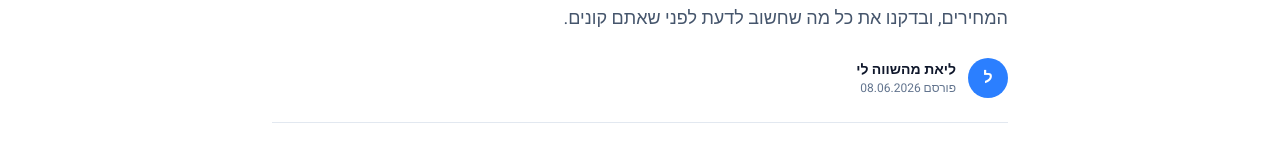
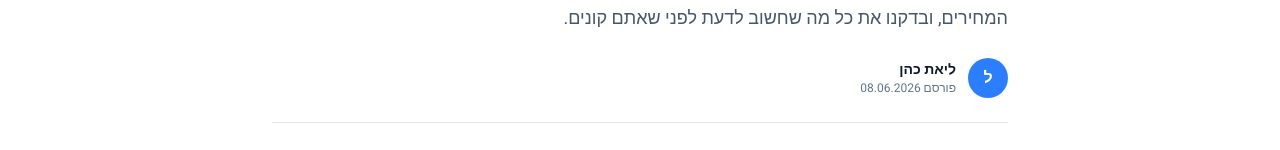
Before and after one commit to liatcohen88/compare-site, a Next.js app: page /blog/airpods-pro-2-price-comparison-israel-2026 in a window 1280 px wide. Shown: the part 358-508 px from the top of the page. Built offline with nearby package versions, Linux system fonts and the light colour scheme; no server answers.

Commit message:
Add Impact.com site verification meta tag + author name update

```diff
--- a/src/app/layout.tsx
+++ b/src/app/layout.tsx
@@ -34,6 +34,9 @@ export const metadata: Metadata = {
   robots: { index: true, follow: true },
   verification: {
     google: "FdR3p8GFolzFP2DKQLp7D-cw8ZZari_mD-o5X_dDsa0",
+    other: {
+      "impact-site-verification": "9514de83-1088-4379-8033-f3a50e2e0cb5",
+    },
   },
 };
 
@@ -44,6 +47,14 @@ export default function RootLayout({
 }>) {
   return (
     <html lang="he" dir="rtl" className={`${heebo.variable} h-full antialiased`}>
+      <head>
+        {/* Impact.com verification - requires `value` attribute */}
+        <meta
+          name="impact-site-verification"
+          // @ts-expect-error - Impact requires `value` attribute
+          value="9514de83-1088-4379-8033-f3a50e2e0cb5"
+        />
+      </head>
       <body className="min-h-full flex flex-col bg-white text-slate-900">
         <Header />
         <main className="flex-1">{children}</main>
--- a/src/lib/blog-posts.ts
+++ b/src/lib/blog-posts.ts
@@ -18,7 +18,7 @@ export const BLOG_POSTS: BlogPost[] = [
     title: "המדריך המלא לקניות באליאקספרס מישראל בשנת 2026",
     excerpt:
       "כל מה שצריך לדעת לפני שמזמינים מאליאקספרס: איך לזהות מוכר אמין, מה קורה עם המכס, כמה זמן באמת לוקח המשלוח, ואיך להבטיח שתקבלו את מה שהזמנתם.",
-    author: "ליאת מהשווה לי",
+    author: "ליאת כהן",
     publishedAt: "2026-06-08",
     readingMinutes: 7,
     category: "מדריכים",
@@ -161,7 +161,7 @@ export const BLOG_POSTS: BlogPost[] = [
     title: "AirPods Pro 2 בישראל - השוואת מחירים מלאה (יוני 2026)",
     excerpt:
       "מאיפה הכי משתלם להזמין AirPods Pro 2: KSP, אמזון או אליאקספרס? סקרנו את כולם, השווינו את המחירים, ובדקנו את כל מה שחשוב לדעת לפני שאתם קונים.",
-    author: "ליאת מהשווה לי",
+    author: "ליאת כהן",
     publishedAt: "2026-06-08",
     readingMinutes: 5,
     category: "השוואות מחירים",
```
